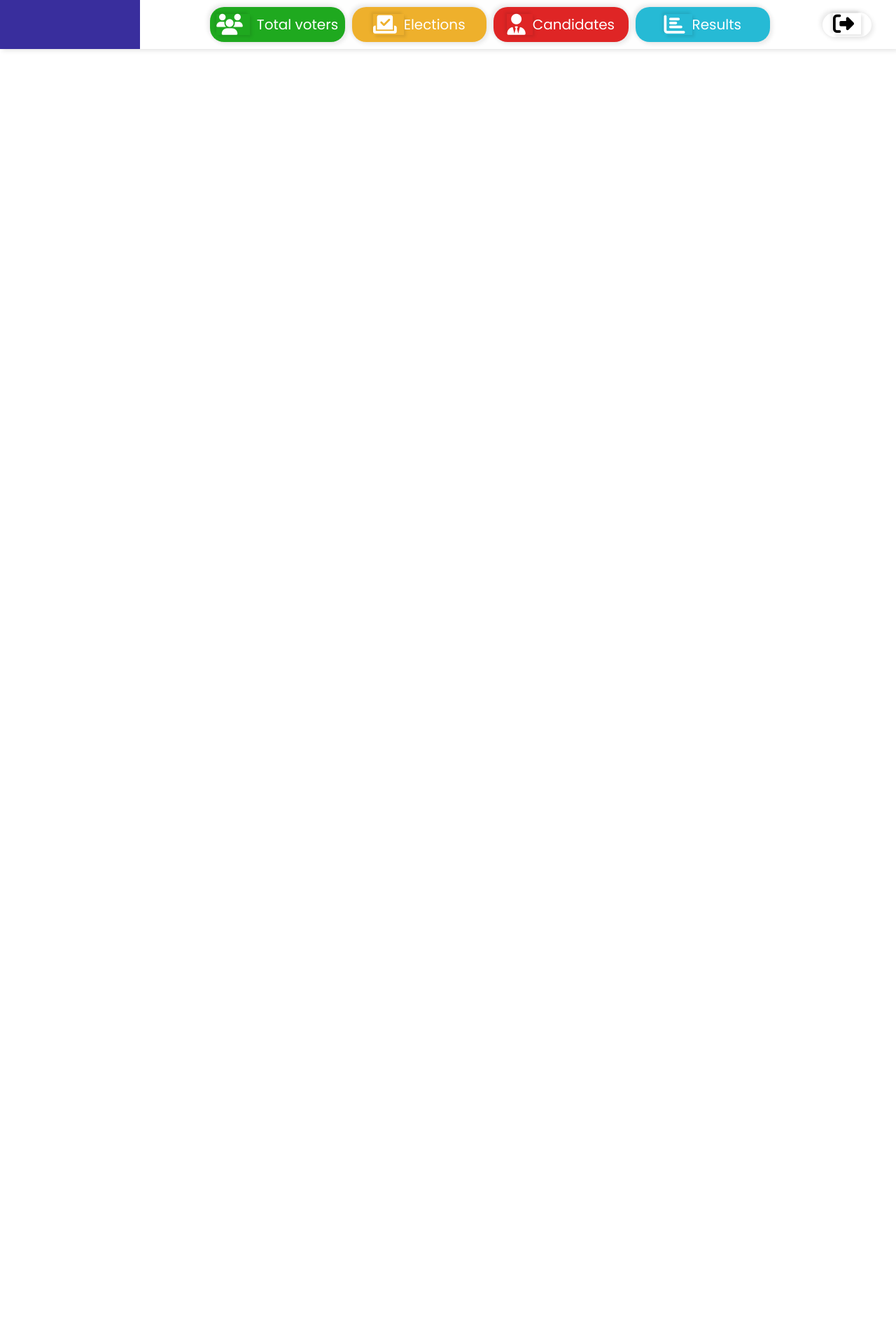
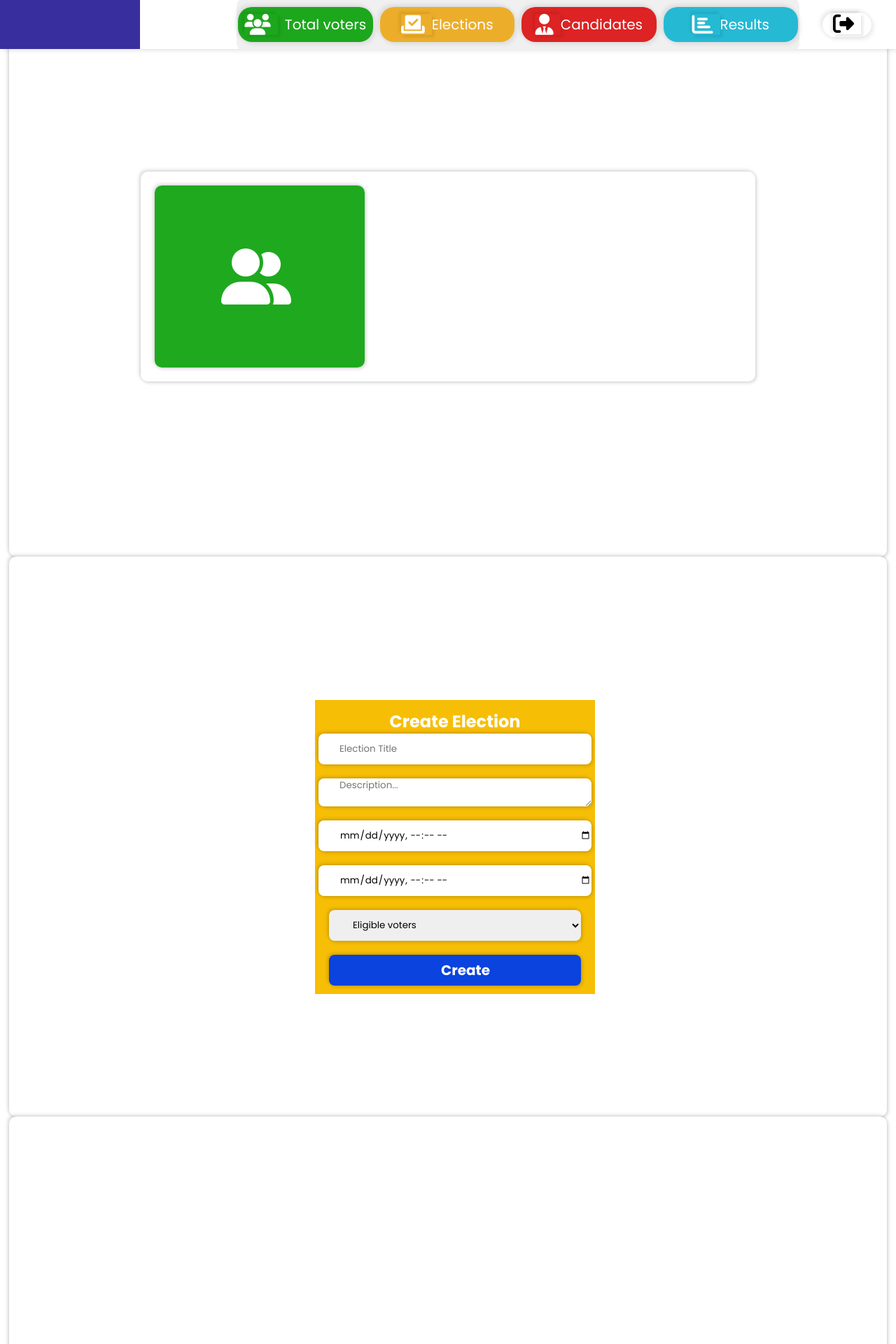
Before and after one commit to Lewis-Jade/Vote_System, a PHP site: page /ADMIN/adminpanel.php in a window 1280 px wide. Shown: the top 1920 px of the page at 70% size. Before the commit the page ends 73 px from the top, so only its background shows below. Run offline with PHP 8.4, Linux system fonts and the light colour scheme.

Commit message:
Mr.H4ck3r is handsome😂😂

```diff
--- a/ADMIN/adminpanel.php
+++ b/ADMIN/adminpanel.php
@@ -20,19 +20,57 @@
         ?>
 
         </div>
+        <div class="links">
+          <a href="#voters"  class="candidates"><i class="fas fa-users"></i> <i class="fas fa-ballot-check"></i>
+          Total voters</a>
+          <a href="#one"class="elections"> <i class="fas fa-vote-yea"></i> Elections</a>
+          <a href="#candidates"  class="voters"><i class="fas fa-user-tie"></i> Candidates</a>
+          <a href="" class="result"><i class="fas fa-chart-bar"></i>
+          Results</a>
+          </div>
 
         <form action="../INCLUDES/adminlogout.inc.php" method="POST">
             <button  type="submit"><i class="fa-solid fa-right-from-bracket"></i></button>
         </form>
     </header>
-    <div class="links">
-          <a href=""  class="candidates"><i class="fas fa-users"></i> <i class="fas fa-ballot-check"></i>
-          Total voters</a>
-          <a href=""class="elections"> <i class="fas fa-vote-yea"></i> Elections</a>
-          <a href=""  class="voters"><i class="fas fa-user-tie"></i> Candidates</a>
-          <a href="" class="result"><i class="fas fa-chart-bar"></i>
-          Results</a>
+
+    <div class="container">
+      <section  id="voters">
+      <div class="total-voters">
+          <div class="display-card">
+          <i class="fas fa-user-friends"></i>
+
           </div>
+      </div>
+      </section>
+      <section  class="one" id="one">
+          <form class="create-election" action="">
+            <h2>Create Election</h2>
+             <input type="text" placeholder="Election Title" required>
+             <textarea name="" id="" placeholder="Description..."></textarea>
+             <input type="datetime-local" placeholder="start date" required>
+             <input type="datetime-local" placeholder="start date" required>
+            <select name="" id="">
+              <option >Eligible voters</option>
+              <?php
+
+                 $voters = ['Students','Teachers','Parents'];
+
+                 foreach($voters as $voter){
+
+                  echo '<option>' .$voter.'</option>';
+                 }
+
+              ?>
+            </select>
+
+            <input type="submit" value="Create">
+
+          </form>
+      </section>
+      <section  class="two"id="candidates"></section>
+      <section  class="three"></section>
+    </div>
 
 
 </body>
--- a/CSS/adminpanel.css
+++ b/CSS/adminpanel.css
@@ -9,11 +9,17 @@
 
 body{
     height: 100vh;
+    display: flex;
+    justify-content: center;
+    align-items: center;
 }
 header{
+    top: 0;
     position:fixed;
     width: 100%;
+    z-index: 3;
     height: 70px;
+    background: #fff;
     box-shadow: 3px 3px 6px #00000017,
     -3px -3px  6px #00000017;
     display: flex;
@@ -72,8 +78,10 @@ button:hover{
      position: relative;
     height: 70px;
     width: 800px;
-    left: 300px;
-    background: rgba(241, 241, 241, 0.13);
+    left: 100px;
+    background: #f0f0f0;
+    padding: 2px;
+    border-radius: 10px;
    display: flex;
    justify-content: center;
    align-items: center;
@@ -113,3 +121,116 @@ i{
 .result{
     background: #11b4d1e8;
 }
+.container{
+    position: relative;
+    height: 100%;
+    width: 98%;
+    scroll-snap-type: y mandatory;
+    padding-bottom: 10px;
+
+}
+section{
+position: relative;
+    height: 100%;
+    width: 100%;
+    background: #fff;
+    box-shadow: 2px 2px 5px #00000027,
+                 -2px -2px 5px  #00000027;
+    scroll-snap-align:start ;
+    border-radius: 10px;
+    display: flex;
+    justify-content: center;
+    align-items: center;
+
+}
+.one{
+    background:#fff;
+
+
+}
+.three{
+    background: #fff;
+
+}
+.total-voters{
+    position: relative;
+    height: 300px;
+    width: 70%;
+    background: red;
+
+    background: #fff;
+    box-shadow: 2px 2px 5px #00000027,
+                 -2px -2px 5px  #00000027;
+    border-radius: 10px;
+    display: flex;
+    align-items: center;
+   justify-content: center;
+}
+.display-card{
+    position: absolute;
+    height: 260px;
+    width: 300px;
+    background: #06a006e5;
+    display: flex;
+     align-items: center;
+    justify-content: center;
+    left: 20px;
+    box-shadow: 2px 2px 5px #00000027,
+                 -2px -2px 5px  #00000027;
+    border-radius: 10px;
+
+}
+.fa-user-friends{
+    color: #fff;
+    box-shadow: none;
+    font-size: 80px;
+}
+.create-election{
+    height: 420px;
+    width: 400px;
+    background: rgb(247, 190, 6);
+    left: 10px;
+    position: relative;
+    display: flex;
+     align-items: center;
+    justify-content: center;
+    flex-direction: column;
+    margin-top: 30px;
+}
+input{
+    width: 90%;
+    height: 44px;
+    border-radius: 8px;
+    outline: none;
+    border: none;
+    padding-left: 30px;
+    box-shadow: 2px 2px 5px #00000027,
+                 -2px -2px 5px  #00000027;
+}
+textarea,select{
+    margin-top: 20px;
+    width: 90%;
+    outline: none;
+    border: none;
+    border-radius: 8px;
+    padding-left: 30px;
+    box-shadow: 2px 2px 5px #00000027,
+                 -2px -2px 5px  #00000027;
+}
+input[type="datetime-local"]{
+    margin-top: 20px;
+}
+select{
+    height: 44px;
+}
+
+input[type="submit"]{
+  margin-top: 20px;
+  font-size: 20px;
+  font-weight: 700;
+  background: #0a43dd;
+    color: #fff;
+}
+h2{
+    color: #fff;
+}
```
